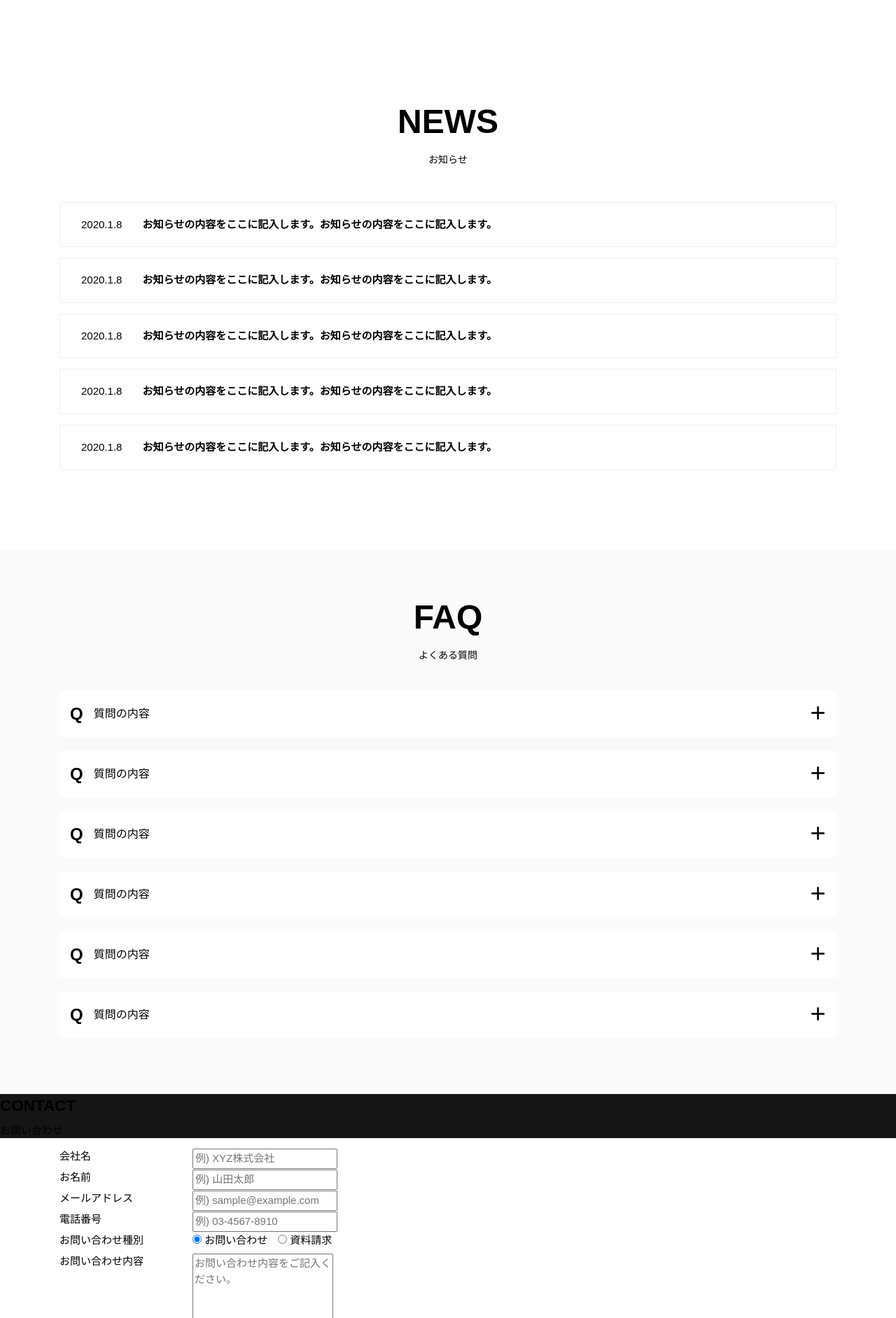
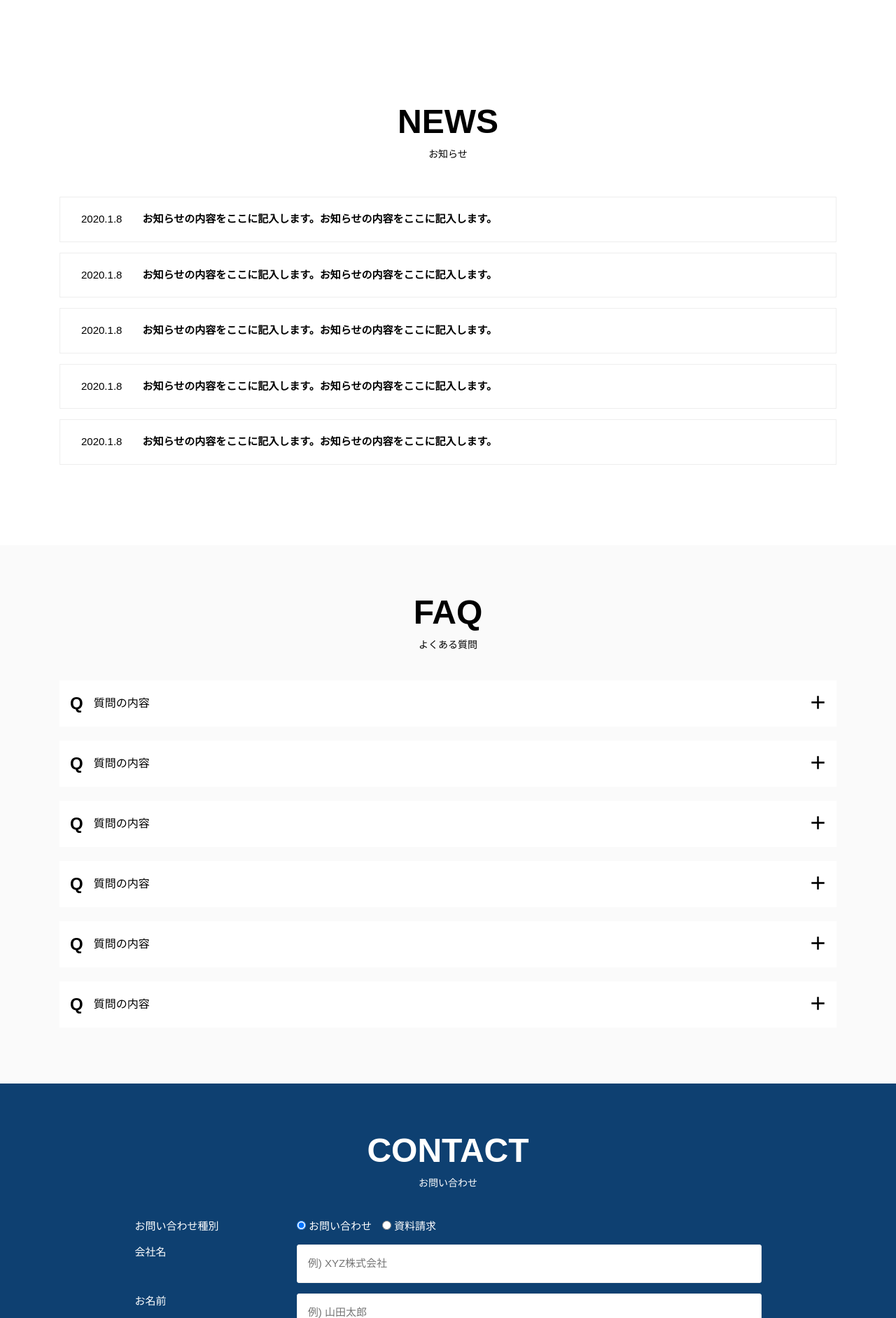
Before and after one commit to takeshi-du/js-dmeo, a Jekyll site: the page built from demo/corporate/index.html, in a window 1280 px wide. Shown: the part 3155-5038 px from the top of the page at 70% size. Built offline with Jekyll 4.4.1, drawn with Linux system fonts in a browser that asks for light colours.

Commit message:
contact作成

```diff
--- a/_includes/corporate/block-contact.html
+++ b/_includes/corporate/block-contact.html
@@ -1,38 +1,17 @@
 <section class="block-contact">
-  <div class="block-header">
+  <div class="block-contact__header">
+    <div class="c-title">
       <h2 class="title">CONTACT</h2>
       <p class="sub-title">お問い合わせ</p>
     </div>
-  <div class="block-body">
+  </div>
+  <div class="block-contact__body">
     <div class="container">
+      <div class="col-12 col-lg-10 offset-lg-1">
         <form>
           <div class="row">
-          <label for="inputCompany" class="col-2">会社名</label>
-          <div class="col-10">
-            <input type="text" id="inputCompany" placeholder="例) XYZ株式会社">
-          </div>
-        </div>
-        <div class="row">
-          <label for="inputName" class="col-2">お名前</label>
-          <div class="col-10">
-            <input type="text" id="inputName" placeholder="例) 山田太郎">
-          </div>
-        </div>
-        <div class="row">
-          <label for="inputEmail" class="col-2">メールアドレス</label>
-          <div class="col-10">
-            <input type="email" id="inputEmail" placeholder="例) sample@example.com">
-          </div>
-        </div>
-        <div class="row">
-          <label for="inputPhone" class="col-2">電話番号</label>
-          <div class="col-10">
-            <input type="text" id="inputPhone" placeholder="例) 03-4567-8910">
-          </div>
-        </div>
-        <div class="row">
-          <label class="col-2 pt-0">お問い合わせ種別</label>
-          <div class="col-10 d-flex">
+            <label class="col-12 col-lg-3 pt-0">お問い合わせ種別</label>
+            <div class="col-12 col-lg-9 d-flex">
               <div>
                 <input type="radio" name="gridRadios" id="gridRadios1" value="option1" checked>
                 <label class="form-check-label" for="gridRadios1">
@@ -48,17 +27,42 @@
             </div>
           </div>
           <div class="row">
-          <label for="inputContent" class="col-2">お問い合わせ内容</label>
-          <div class="col-10">
+            <label for="inputCompany" class="col-12 col-lg-3">会社名</label>
+            <div class="col-12 col-lg-9">
+              <input type="text" id="inputCompany" placeholder="例) XYZ株式会社">
+            </div>
+          </div>
+          <div class="row">
+            <label for="inputName" class="col-12 col-lg-3">お名前</label>
+            <div class="col-12 col-lg-9">
+              <input type="text" id="inputName" placeholder="例) 山田太郎">
+            </div>
+          </div>
+          <div class="row">
+            <label for="inputEmail" class="col-12 col-lg-3">メールアドレス</label>
+            <div class="col-12 col-lg-9">
+              <input type="email" id="inputEmail" placeholder="例) sample@example.com">
+            </div>
+          </div>
+          <div class="row">
+            <label for="inputPhone" class="col-12 col-lg-3">電話番号</label>
+            <div class="col-12 col-lg-9">
+              <input type="text" id="inputPhone" placeholder="例) 03-4567-8910">
+            </div>
+          </div>
+          <div class="row">
+            <label for="inputContent" class="col-12 col-lg-3">お問い合わせ内容</label>
+            <div class="col-12 col-lg-9">
               <textarea name="inputContent" rows="5" placeholder="お問い合わせ内容をご記入ください。"></textarea>
             </div>
           </div>
           <div class="row">
-          <div class="col-10 offset-2">
+            <div class="col-12 col-lg-9 offset-lg-3">
               <button type="submit" class="btn btn-primary">送信</button>
             </div>
           </div>
         </form>
       </div>
     </div>
+  </div>
 </section>
--- a/_sass/corporate/block-contact.scss
+++ b/_sass/corporate/block-contact.scss
@@ -0,0 +1,33 @@
+/*
+* === block-contact ===
+*/
+.block-contact {
+  padding-top: 60px;
+  padding-bottom: 60px;
+  background-color: #0E4071;
+  .block-contact__header {
+    text-align: center;
+    color: #ffffff;
+  }
+  .block-contact__body {
+    margin-top: 40px;
+    color: #ffffff;
+  }
+  input,textarea {
+    border: 1px solid #eee;
+    padding: 15px;
+    width: 100%;
+    border-radius: 3px;
+  }
+  input {
+    &[type="radio"],&[type="checkbox"] {
+      width: auto;
+    }
+  }
+  label {
+    margin: 0;
+  }
+  .row {
+    margin-bottom: 15px;
+  }
+}
--- a/_sass/corporate/c-title.scss
+++ b/_sass/corporate/c-title.scss
@@ -4,8 +4,10 @@
 .c-title {
   .title {
     font-size: 48px;
+    margin: 0;
   }
   .sub-title {
     font-size: 14px;
+    margin: 0;
   }
 }
```
Lines whose indentation alone changed are shown as unchanged.
